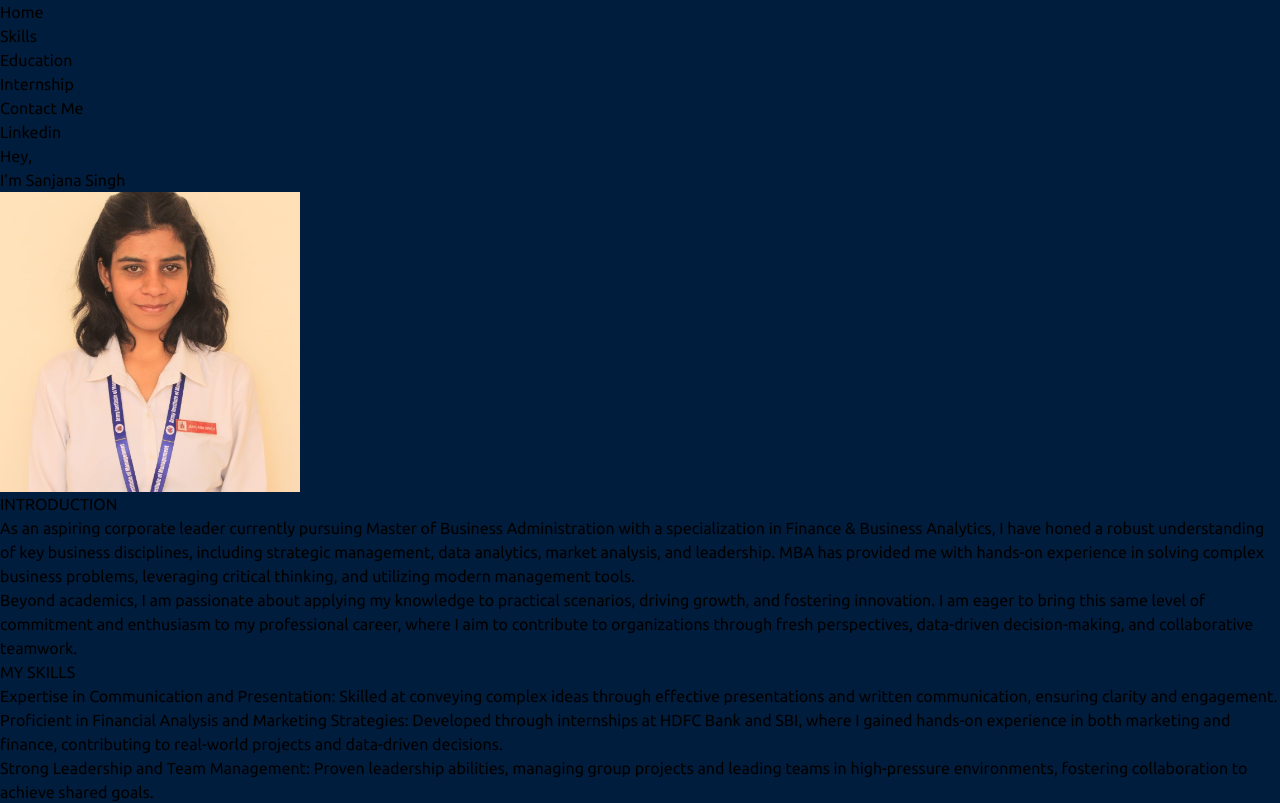
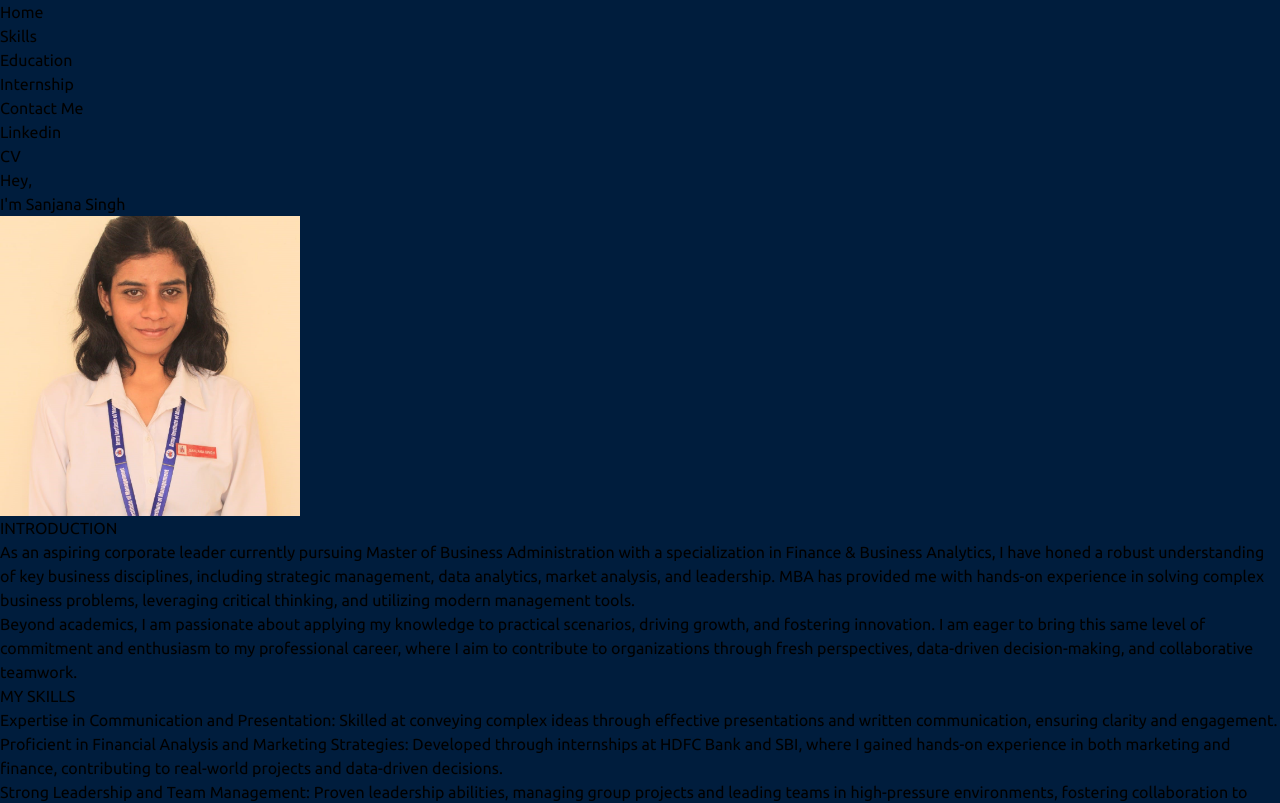
Before and after one commit to Sanjanaa2610/Portfolio-Webpage, a React (Vite) app: page / in a window 1280 px wide. Shown: the top 803 px of the page. Built offline with nearby package versions, Linux system fonts and the light colour scheme.

Commit message:
Added CV

```diff
--- a/src/components/Navbar.jsx
+++ b/src/components/Navbar.jsx
@@ -38,6 +38,11 @@ const Navbar = () => {
             Linkedin
           </a>
         </li>
+        <li>
+          <a href="/Sanjana-Singh.pdf" className="text-white hover:underline">
+            CV
+          </a>
+        </li>
       </ul>
     </nav>
   );
```
Also changed, not shown: 1 other file (tests, documents, lock files or other folders).
